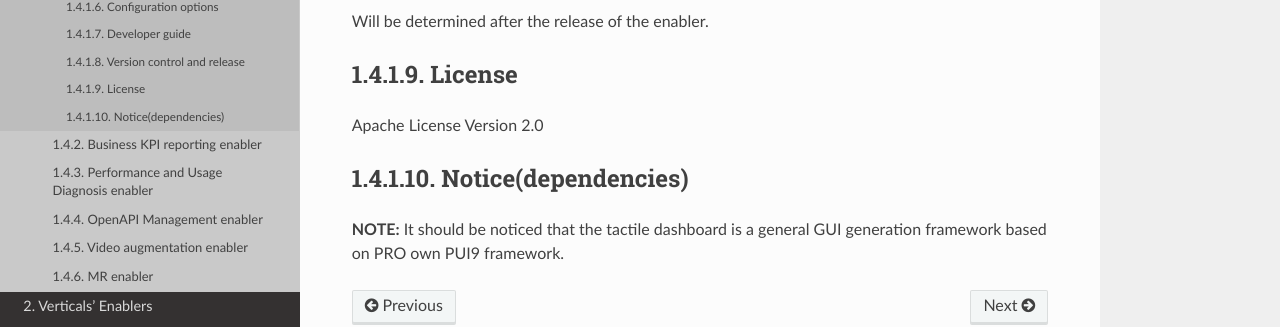
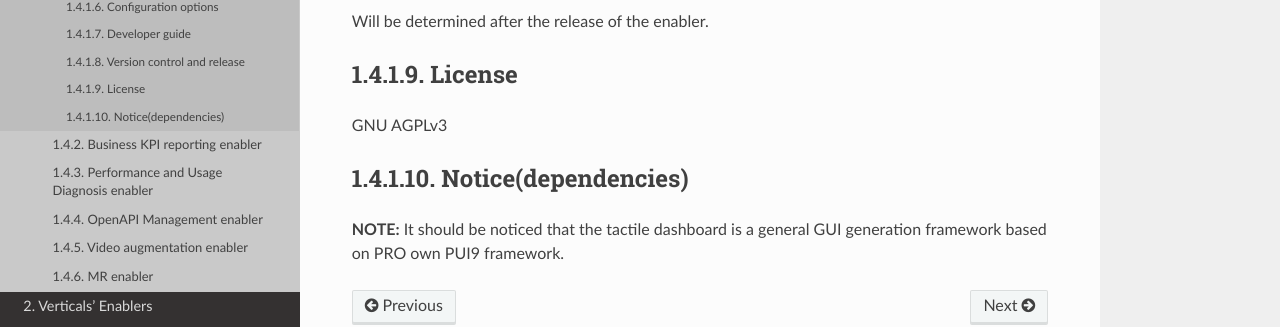
Before and after one commit to assist-iot/assist-iot-documentation, a Sphinx documentation site: the page built from docs/source/horizontal_planes/application/tactile_dashboard_enabler.rst, in a window 1280 px wide and 900 px high, scrolled down 9171 px. Shown: the part 445-772 px from the top of the window. Built offline with Sphinx 7.4.7 and the Read the Docs theme 2.0.0, drawn with Linux system fonts in a browser that asks for light colours; formulas are drawn with MathJax 3.

Commit message:
Update tactile_dashboard_enabler.rst
Updated license

```diff
--- a/docs/source/horizontal_planes/application/tactile_dashboard_enabler.rst
+++ b/docs/source/horizontal_planes/application/tactile_dashboard_enabler.rst
@@ -346,7 +346,7 @@ Will be determined after the release of the enabler.
 ***************
 License
 ***************
-Apache License Version 2.0
+GNU AGPLv3
 
 ********************
 Notice(dependencies)
```
